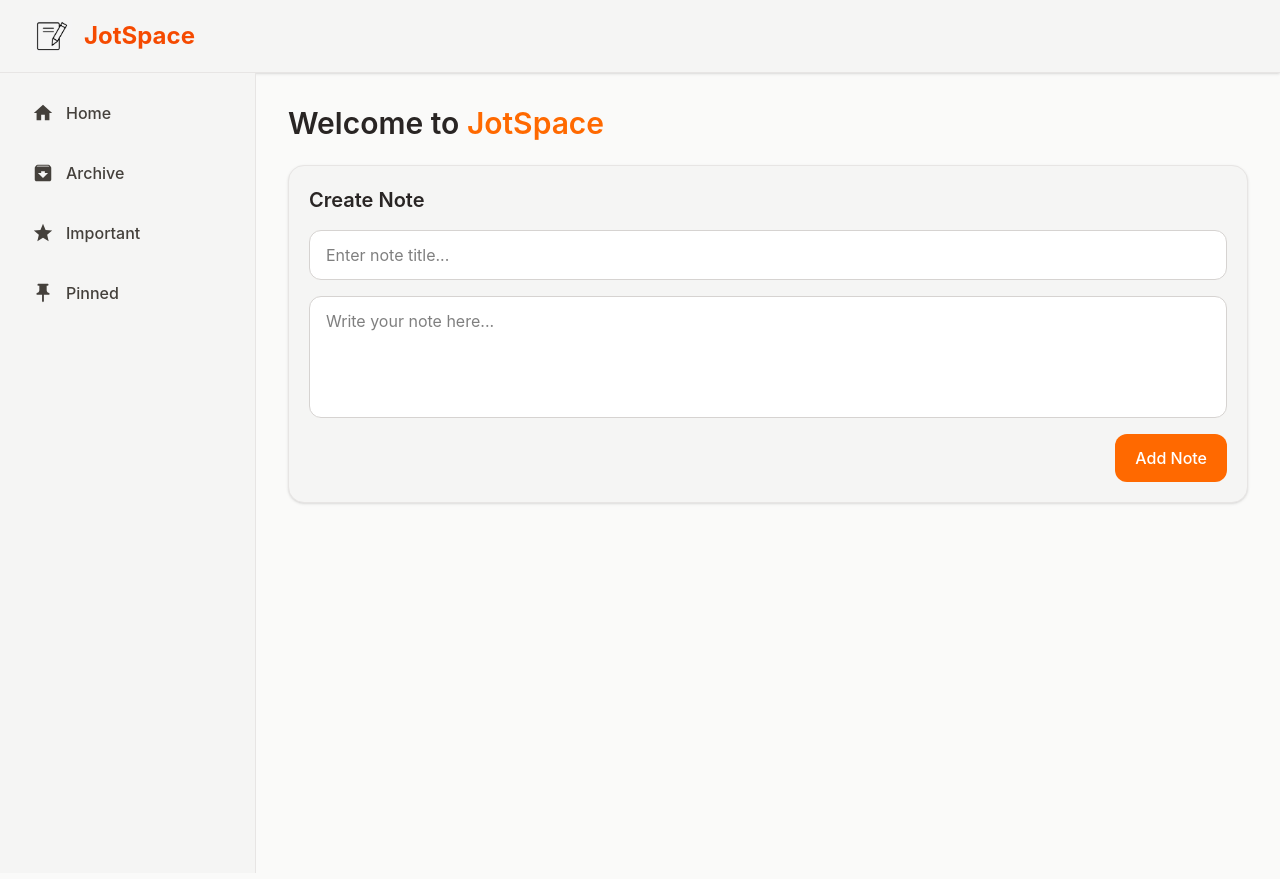
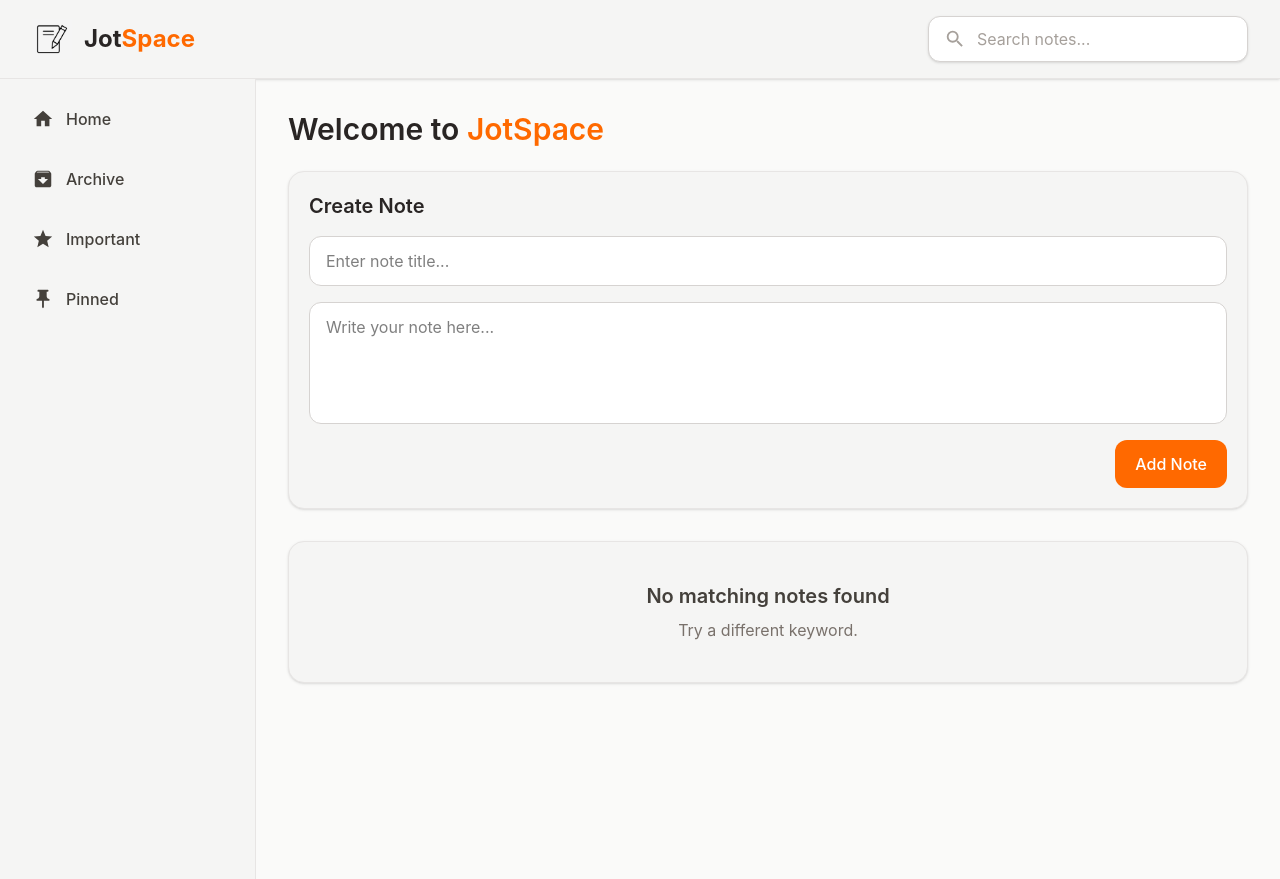
Before and after one commit to NandithaB19/jotspace, a React app in the folder frontend/: page / in a window 1280 px wide. Built offline with nearby package versions, Linux system fonts and the light colour scheme; the HTML template or start-up script is replaced by a standard one.

Commit message:
Add search functionality and improve search UI

```diff
--- a/frontend/src/components/Layout/index.jsx
+++ b/frontend/src/components/Layout/index.jsx
@@ -1,10 +1,19 @@
 import { Navbar } from "../Navbar";
 import { Sidebar } from "../Sidebar";
 
-export const Layout = ({ children }) => {
+export const Layout = ({
+  children,
+  searchTerm,
+  setSearchTerm,
+}) => {
   return (
     <div className="min-h-screen bg-stone-50">
-      <Navbar />
+      <Navbar
+        searchTerm={searchTerm}
+        setSearchTerm={
+          setSearchTerm
+        }
+      />
 
       <div className="flex">
         <Sidebar />
--- a/frontend/src/components/Navbar/index.jsx
+++ b/frontend/src/components/Navbar/index.jsx
@@ -1,18 +1,49 @@
 import logo from "../../assets/notesapp.png";
+import { MdSearch } from "react-icons/md";
 
-export const Navbar = () => {
+export const Navbar = ({
+  searchTerm,
+  setSearchTerm,
+}) => {
   return (
-    <header className="flex items-center justify-between px-8 py-4 bg-stone-100 border-b border-stone-200 shadow-sm">
-      <div className="flex items-center gap-3">
-        <img
-          src={logo}
-          alt="JotSpace Logo"
-          className="w-10 h-10 object-contain"
-        />
+    <header className="bg-stone-100 border-b border-stone-200 px-8 py-4 shadow-sm">
+      <div className="flex items-center justify-between">
 
-        <h1 className="text-2xl font-bold text-orange-600">
-          JotSpace
-        </h1>
+        {/* Logo */}
+        <div className="flex items-center gap-3">
+          <img
+            src={logo}
+            alt="logo"
+            className="w-10 h-10"
+          />
+
+          <h1 className="text-2xl font-bold text-stone-800">
+            Jot
+            <span className="text-orange-500">
+              Space
+            </span>
+          </h1>
+        </div>
+
+        {/* Search */}
+        <div className="relative w-[320px]">
+          <MdSearch
+            size={22}
+            className="absolute left-4 top-1/2 -translate-y-1/2 text-stone-400"
+          />
+
+          <input
+            type="text"
+            placeholder="Search notes..."
+            value={searchTerm}
+            onChange={(e) =>
+              setSearchTerm(
+                e.target.value
+              )
+            }
+            className="w-full pl-12 pr-4 py-2.5 rounded-xl bg-white border border-stone-300 outline-none focus:border-orange-400 focus:ring-2 focus:ring-orange-200 transition-all text-stone-700 placeholder:text-stone-400 shadow-sm"
+          />
+        </div>
       </div>
     </header>
   );
--- a/frontend/src/pages/Home/index.jsx
+++ b/frontend/src/pages/Home/index.jsx
@@ -1,3 +1,4 @@
+import { useState } from "react";
 import { Layout } from "../../components/Layout";
 import { NoteCard } from "../../components/NoteCard";
 import { NoteForm } from "../../components/NoteForm";
@@ -13,8 +14,34 @@ export const Home = ({
   editNote,
   updateNote,
 }) => {
+  const [searchTerm, setSearchTerm] =
+    useState("");
+
+  const filteredNotes = notes
+    .filter(
+      (note) =>
+        !note.isArchived
+    )
+    .filter((note) =>
+      note.title
+        .toLowerCase()
+        .includes(
+          searchTerm.toLowerCase()
+        ) ||
+      note.description
+        .toLowerCase()
+        .includes(
+          searchTerm.toLowerCase()
+        )
+    );
+
   return (
-    <Layout>
+    <Layout
+  searchTerm={searchTerm}
+  setSearchTerm={
+    setSearchTerm
+  }
+>
       <h1 className="text-3xl font-semibold text-stone-800 mb-6">
         Welcome to{" "}
         <span className="text-orange-500">
@@ -22,19 +49,29 @@ updateNote,
         </span>
       </h1>
 
+    {!searchTerm && (
   <NoteForm
     addNote={addNote}
     editingNote={editingNote}
     updateNote={updateNote}
   />
+)}
 
+      {filteredNotes.length ===
+      0 ? (
+        <div className="bg-stone-100 border border-stone-200 rounded-2xl p-10 text-center shadow-sm">
+          <h2 className="text-xl font-semibold text-stone-700">
+            No matching notes found
+          </h2>
+
+          <p className="text-stone-500 mt-2">
+            Try a different keyword.
+          </p>
+        </div>
+      ) : (
         <div className="grid grid-cols-1 md:grid-cols-2 lg:grid-cols-3 gap-5">
-        {notes
-          .filter(
-            (note) =>
-              !note.isArchived
-          )
-          .map((note) => (
+          {filteredNotes.map(
+            (note) => (
               <NoteCard
                 key={note.id}
                 note={note}
@@ -47,11 +84,17 @@ updateNote,
                 toggleArchive={
                   toggleArchive
                 }
-              deleteNote={deleteNote}
-              editNote={editNote}
+                deleteNote={
+                  deleteNote
+                }
+                editNote={
+                  editNote
+                }
               />
-          ))}
+            )
+          )}
         </div>
+      )}
     </Layout>
   );
 };
```
Lines whose indentation alone changed are shown as unchanged.
